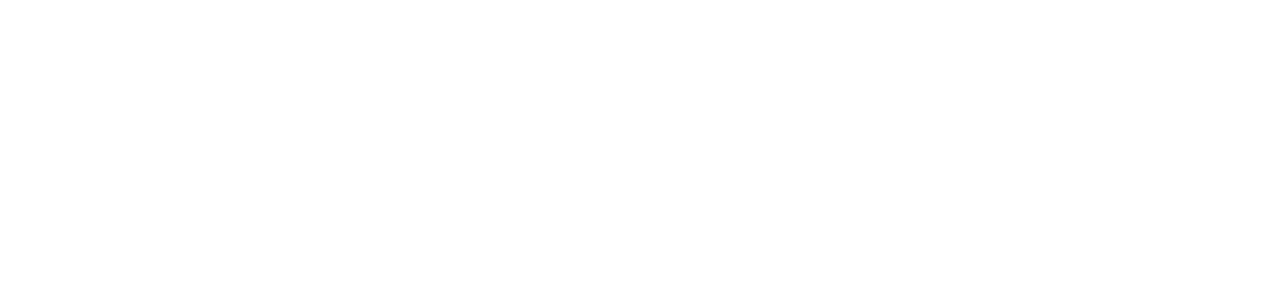
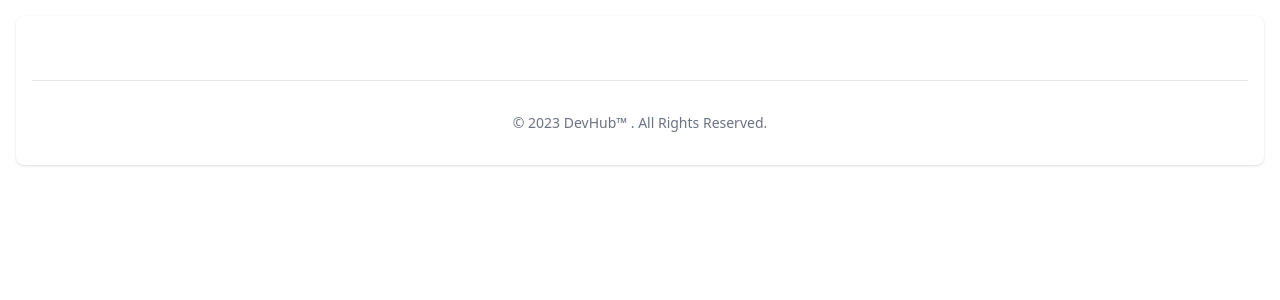
Before and after one commit to FernyCastro8/DevHub, a React (Create React App) app in the folder client/: page / in a window 1280 px wide. Shown: the top 300 px of the page. Built offline with nearby package versions, Linux system fonts and the light colour scheme.

Commit message:
client - configuring componets

```diff
--- a/client/src/App.css
+++ b/client/src/App.css
@@ -32,6 +32,7 @@
   from {
     transform: rotate(0deg);
   }
+
   to {
     transform: rotate(360deg);
   }
--- a/client/src/App.js
+++ b/client/src/App.js
@@ -1,15 +1,14 @@
+
+// import Navbar from "./component/Navbar"
+import Footer from "./component/Footer"
 
 
-// import Navbar from "./component/Navbar"
-// import Footer from './component/Footer'
 
 function App() {
   return (
     <div className="App">
 
-
-
-
+      <Footer />
 
     </div>
   );
--- a/client/src/component/Footer.js
+++ b/client/src/component/Footer.js
@@ -0,0 +1,33 @@
+function Footer() {
+    return (
+
+        <footer name="footer" class="bg-white rounded-lg shadow dark:bg-gray-900 m-4">
+            <div class="w-full max-w-screen-xl mx-auto p-4 md:py-8">
+                <div class="sm:flex sm:items-center sm:justify-between">
+                    {/* <a href="#" class="flex items-center mb-4 sm:mb-0 space-x-3 rtl:space-x-reverse">
+                        <img src="https://flowbite.com/docs/images/logo.svg" class="h-8" alt="DehHub Logo" />
+                        <span class="self-center text-2xl font-semibold whitespace-nowrap dark:text-white">DevHub</span>
+                    </a> */}
+                    <ul class="flex flex-wrap items-center mb-6 text-sm font-medium text-gray-500 sm:mb-0 dark:text-gray-400">
+                        {/* <li>
+                            <a href="#" class="hover:underline me-4 md:me-6">About</a>
+                        </li>
+                        <li>
+                            <a href="#" class="hover:underline me-4 md:me-6">Privacy Policy</a>
+                        </li>
+                        <li>
+                            <a href="#" class="hover:underline me-4 md:me-6">Licensing</a>
+                        </li>
+                        <li>
+                            <a href="#" class="hover:underline">Contact</a>
+                        </li> */}
+                    </ul>
+                </div>
+                <hr class="my-6 border-gray-200 sm:mx-auto dark:border-gray-700 lg:my-8" />
+                <span class="block text-sm text-gray-500 sm:text-center dark:text-gray-400">© 2023 <a href="https://flowbite.com/" class="hover:underline">DevHub™</a> . All Rights Reserved.</span>
+            </div>
+        </footer>
+    );
+}
+
+export default Footer;
--- a/client/src/component/Navbar.js
+++ b/client/src/component/Navbar.js
@@ -1,33 +1,12 @@
+// import React from "react";
+
 function Navbar() {
-        return (
 
-<footer class="bg-white rounded-lg shadow dark:bg-gray-900 m-4">
-    <div class="w-full max-w-screen-xl mx-auto p-4 md:py-8">
-        <div class="sm:flex sm:items-center sm:justify-between">
-            <a href="https://flowbite.com/" class="flex items-center mb-4 sm:mb-0 space-x-3 rtl:space-x-reverse">
-                <img src="https://flowbite.com/docs/images/logo.svg" class="h-8" alt="Flowbite Logo" />
-                <span class="self-center text-2xl font-semibold whitespace-nowrap dark:text-white">Flowbite</span>
-            </a>
-            <ul class="flex flex-wrap items-center mb-6 text-sm font-medium text-gray-500 sm:mb-0 dark:text-gray-400">
-                <li>
-                    <a href="#" class="hover:underline me-4 md:me-6">About</a>
-                </li>
-                <li>
-                    <a href="#" class="hover:underline me-4 md:me-6">Privacy Policy</a>
-                </li>
-                <li>
-                    <a href="#" class="hover:underline me-4 md:me-6">Licensing</a>
-                </li>
-                <li>
-                    <a href="#" class="hover:underline">Contact</a>
-                </li>
-            </ul>
-        </div>
-        <hr class="my-6 border-gray-200 sm:mx-auto dark:border-gray-700 lg:my-8" />
-        <span class="block text-sm text-gray-500 sm:text-center dark:text-gray-400">© 2023 <a href="https://flowbite.com/" class="hover:underline">Flowbite™</a>. All Rights Reserved.</span>
-    </div>
-</footer>
-        );
+    return {
+
+
+
+    }
 }
 
 export default Navbar;
```
